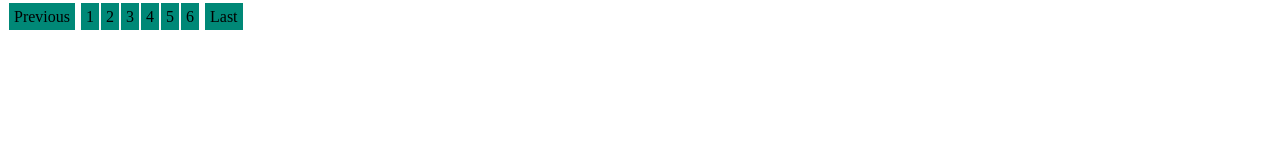
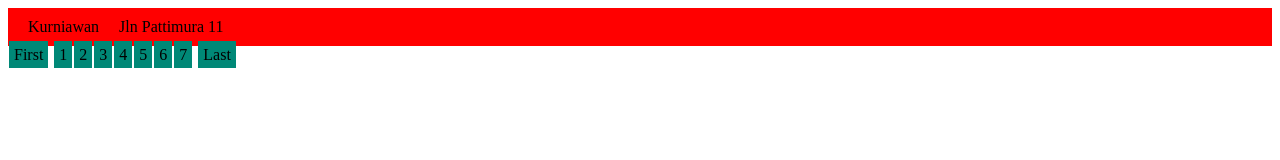
Before and after one commit to pujie/sentot, a plain HTML site: page index.html in a window 1280 px wide. Both pictures are taken after a click on the element "Last". Drawn offline with nearby package versions, Linux system fonts and the light colour scheme.

Commit message:
apply pagination

```diff
--- a/sentot.css
+++ b/sentot.css
@@ -5,14 +5,14 @@
 .subitem{
 	padding: 10px;
 }
-.pagination{
+#paginationContainer .pagination{
 	background:#008877;
 	border:1px;
 	margin:1px;
 	padding: 5px;
 	cursor:pointer;
 }
-.pagination:hover{
+#paginationContainer .pagination:hover{
 	background: red;
 	color:yellow;
 }
--- a/sentot.js
+++ b/sentot.js
@@ -13,8 +13,12 @@ $.fn.sentot = function(options){
 		objCount = obj.length,
 		pageAmount=countPages(settings.itemPerPage,objCount),
 		populateItems = function(firstItem,itemPerPage){
-			console.log('item populated',firstItem,itemPerPage);
-			for(x=parseInt(firstItem);x<parseInt(itemPerPage)+parseInt(firstItem);x++){
+			if(parseInt(itemPerPage)+parseInt(firstItem)>objCount){
+				pageLastItem = objCount;
+			}else{
+				pageLastItem = parseInt(itemPerPage)+parseInt(firstItem);
+			}
+			for(x=parseInt(firstItem);x<pageLastItem;x++){
 				str='';
 				for(y=0;y<settings.fields.length;y++){
 					str+='<span class="subitem">'+obj[x][settings.fields[y]]+'</span>';
@@ -26,9 +30,19 @@ $.fn.sentot = function(options){
 	populateItems(0,settings.itemPerPage);
 	that.append(makePagination(1,pageAmount));
 	that.on('click','.pagination',function(){
-		console.log('this class',$(this).attr('value'));
 		$('.item').remove();
-		populateItems(parseInt(settings.itemPerPage)*parseInt($(this).attr('value')-1),settings.itemPerPage);
+		switch($(this).attr('value')){
+			case 'first':
+				populateItems(0,settings.itemPerPage);
+			break;
+			case 'last':
+				populateItems((pageAmount-2)*settings.itemPerPage,settings.itemPerPage);
+			break;
+			default:
+				populateItems(parseInt(settings.itemPerPage)*parseInt($(this).attr('value')-1),settings.itemPerPage);
+			break;
+		}
+
 	});
 }
 makePagination = function(firstPage,pageAmount){
@@ -36,12 +50,12 @@ makePagination = function(firstPage,pageAmount){
 	for(var i=firstPage;i<pageAmount;i++){
 		str+='<span class="pagination" value="'+i+'">'+i+ '</span>';
 	}
-	return '<div><span class="pagination" value="prev">Previous</span> '+str+' <span class="pagination" value="Last">Last</span></div>';
+	return '<div id="paginationContainer"><span class="pagination" value="first">First</span> '+str+' <span class="pagination" value="last">Last</span></div>';
 }
 countPages = function(itemPerPage,itemCount){
 	if(itemPerPage>itemCount){
 		return 1;
 	}else{
-		return Math.floor(itemCount/itemPerPage)+1;
+		return Math.ceil(itemCount/itemPerPage)+1;
 	}
 }
```
